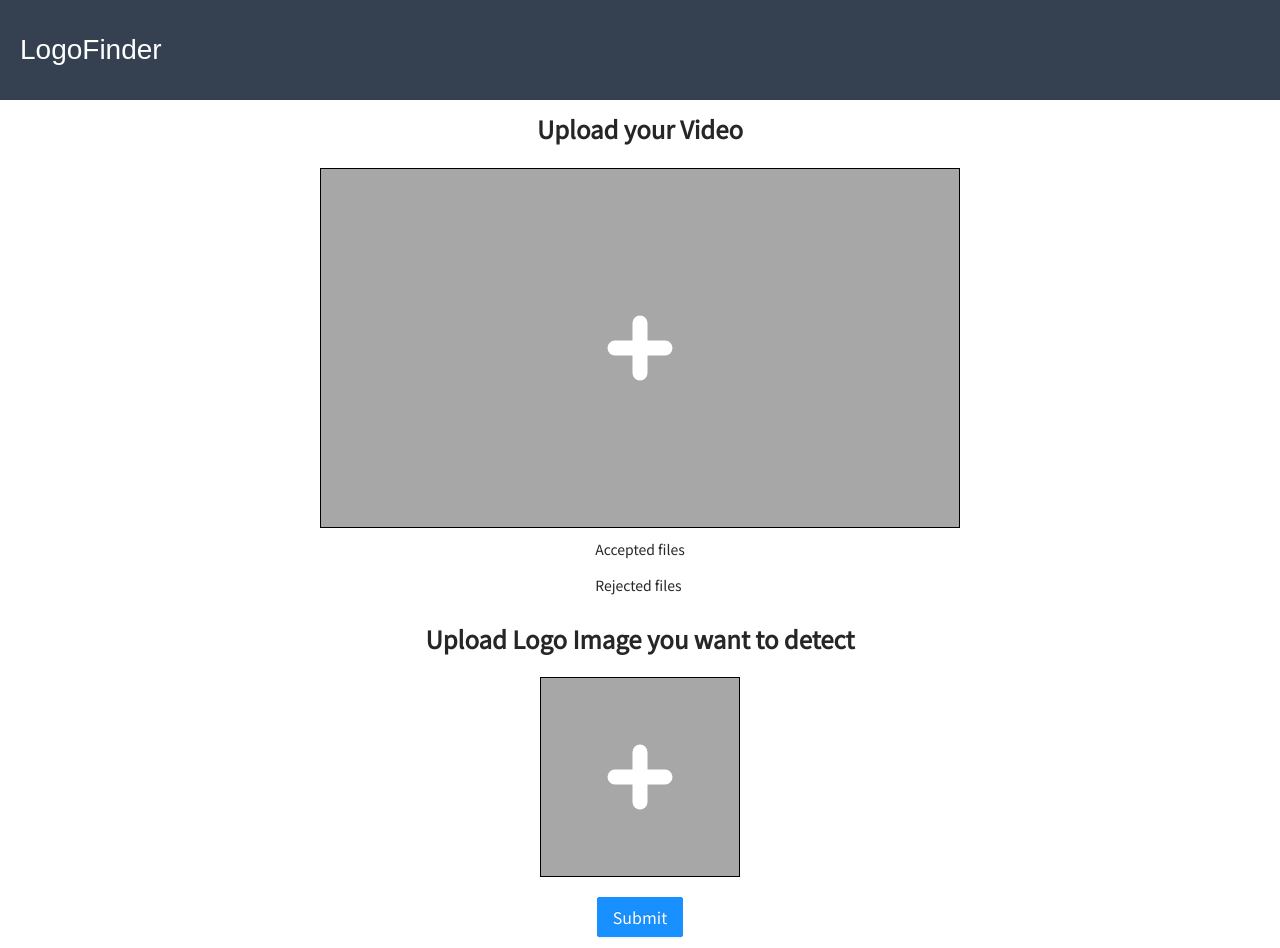
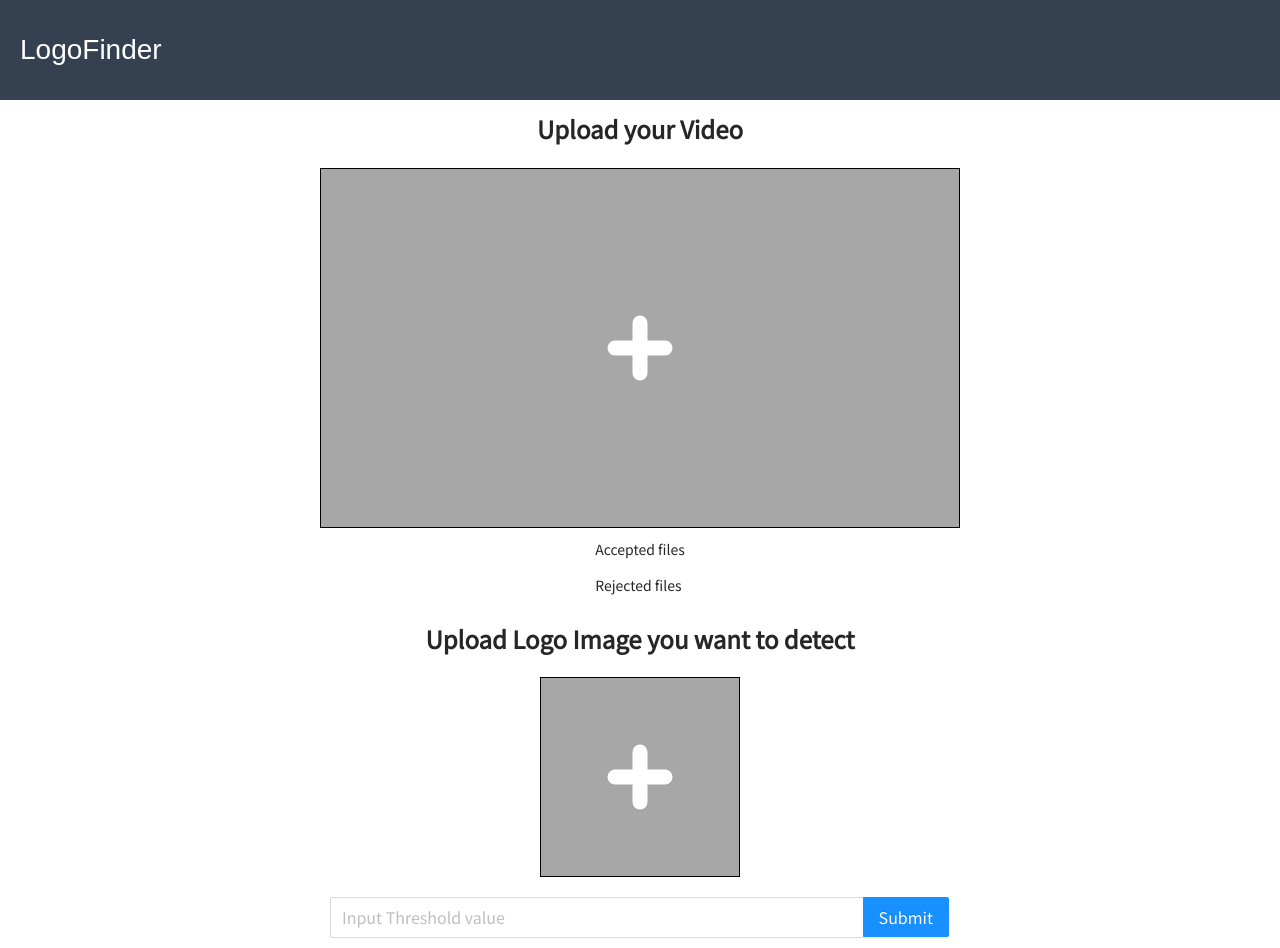
Before and after one commit to PNUCSE/Capstone-2022-1-13, a React (Create React App) app in the folder web/front/: page / in a window 1280 px wide. Built offline with nearby package versions, Linux system fonts and the light colour scheme; a web font is replaced by a local one.

Commit message:
add: Add thres input value

```diff
--- a/web/front/src/components/form/SubmitButton.js
+++ b/web/front/src/components/form/SubmitButton.js
@@ -1,6 +1,7 @@
 import React from 'react';
 
-import { Button, Spin } from 'antd';
+import { Spin, Input } from 'antd';
+const { Search } = Input;
 import { useDispatch, useSelector } from 'react-redux';
 import { submit } from '@/slices/FormSlice'
 
@@ -16,9 +17,9 @@ const SubmitButton = () => {
     const dispatch = useDispatch();
     const navigate = useNavigate();
 
-    const onSubmit = async () => {
+    const onSubmit = async (value) => {
 
-        dispatch(submit({video, logoImage}))
+        dispatch(submit({video, logoImage, value}))
             .unwrap()
             .then(() => {
                 navigate('/result');
@@ -28,7 +29,12 @@ const SubmitButton = () => {
 
     return(
         <div className={cx('ButtonContainer')}>
-            <Button type="primary" size={"large"} onClick={onSubmit}>Submit</Button>
+            <Search
+                placeholder="Input Threshold value"
+                enterButton="Submit"
+                size="large"
+                onSearch={onSubmit}
+            />
             {
                 isSubmitFinish ?
                     <></> :
--- a/web/front/src/lib/formAPI.js
+++ b/web/front/src/lib/formAPI.js
@@ -1,16 +1,18 @@
 import axios from 'axios'
 
-const baseUrl = 'http://164.125.252.182:8011'
+// const baseUrl = 'http://164.125.252.182:8011'
+const baseUrl = 'http://127.0.0.1:8011'
 
 const headers = {
     'Accept': 'application/json',
     'Content-Type': 'multipart/form-data',
 };
 
-const postSubmit = async(video, logo) => {
+const postSubmit = async(video, logo, value) => {
     return await axios.post(`${baseUrl}/logo/`, {
         image: logo,
-        video: video
+        video: video,
+        thres: value
     }, {
         headers: headers
     })
--- a/web/front/src/slices/FormSlice.js
+++ b/web/front/src/slices/FormSlice.js
@@ -3,9 +3,9 @@ import formAPI from "@/lib/formAPI"
 
 export const submit = createAsyncThunk(
     "forms/submit",
-    async( {video, logoImage}, thunkAPI) => {
+    async( {video, logoImage, value}, thunkAPI) => {
         try {
-            const data = await formAPI.postSubmit(video, logoImage);
+            const data = await formAPI.postSubmit(video, logoImage, value);
             console.log(data)
             thunkAPI.dispatch(resultAdd({result: data}))
             return data
```
Also changed, not shown: 2 other files (tests, documents, lock files or other folders).
